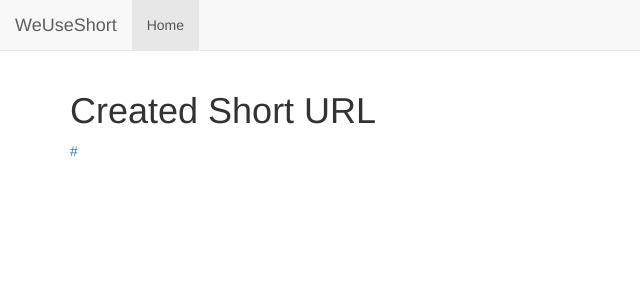
After one commit to gonzafirewall/WeUseShort, a Flask app: template templates/success.j2 in a window 1280 px wide. The commit adds this page. Shown: the top 300 px of the page, without its empty margins (0-640 px from the left). Run offline with Flask 2, Linux system fonts and the light colour scheme; the template is opened without the code that fills it: most values are stand-ins (such as "Sample title", 1, 10 or a date in 2020); some libraries are stand-ins or nearby versions.

Commit message:
Add form errors, and merge form handler

```diff
--- a/app.py
+++ b/app.py
@@ -1,4 +1,5 @@
 from flask import Flask, redirect, render_template
+from flask import request
 from flask_redis import Redis
 import short_url
 from forms import ShorterForm
@@ -11,30 +12,28 @@ from flask_bootstrap import Bootstrap
 
 Bootstrap(app)
 
-app.config['SECRET_KEY'] = 'devkey'
+app.config['SECRET_KEY'] = 'Si buscas resultados distintos, no hagas siempre lo mismo.'
 
 @app.route("/")
 def index():
     return render_template('index.j2')
 
-
-@app.route("/admin/add/<url>")
-def admin_add(url):
-    if redis_store.get(url):
-        url_short = redis_store.get(url)
-        return "http://" + app.config['DOMAIN'] + "/"+ url_short
-    url_id = redis_store.incr('url:id')
-    url_short = short_url.encode_url(url_id)
-    redis_store.set(url_short, url)
-    redis_store.persist(url_short)
-    redis_store.set(url, url_short)
-    redis_store.persist(url)
-    return "http://" + app.config['DOMAIN'] + "/"+ url_short
-
-
-@app.route("/admin/")
+@app.route("/admin/", methods=['GET', 'POST'])
 def admin():
     form = ShorterForm()
+    if form.validate_on_submit():
+        url = request.form['url']
+        if redis_store.get(url):
+            url_short = redis_store.get(url)
+        else:
+            url_id = redis_store.incr('url:id')
+            url_short = short_url.encode_url(url_id)
+            redis_store.set(url_short, url)
+            redis_store.persist(url_short)
+            redis_store.set(url, url_short)
+            redis_store.persist(url)
+        url_full = "http://" + app.config['DOMAIN'] + "/" + url_short
+        return render_template('success.j2', url_full=url_full)
     return render_template('admin.j2', form=form)
 
 
--- a/forms.py
+++ b/forms.py
@@ -1,6 +1,7 @@
 from flask_wtf import Form
 from wtforms import TextField, SubmitField
+from wtforms.validators import URL, Required
 
 class ShorterForm(Form):
-    url = TextField('URL')
+    url = TextField('URL', [URL(), Required()])
     submit_button = SubmitField('Short this!')
--- /dev/null
+++ b/templates/success.j2
@@ -0,0 +1,9 @@
+{% extends 'base.j2'%}
+{% import "bootstrap/wtf.html" as wtf %}
+
+{% block content %}
+<div class="container">
+    <h1>Created Short URL</h1>
+    <a href="{{ url_full }}">{{url_full}}</a>
+</div>
+{% endblock %}
```
Also changed, not shown: templates/admin.j2 (+7 -1 lines).
